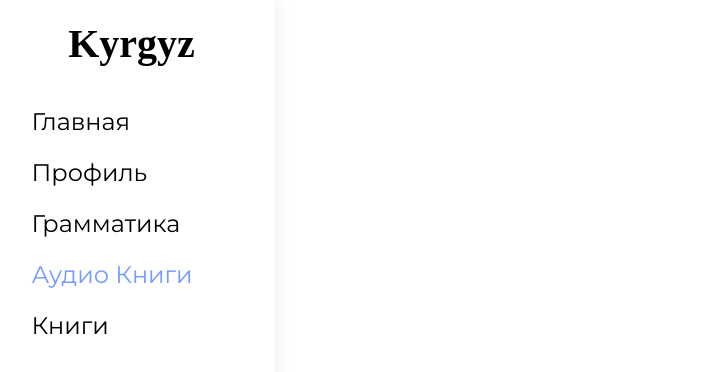
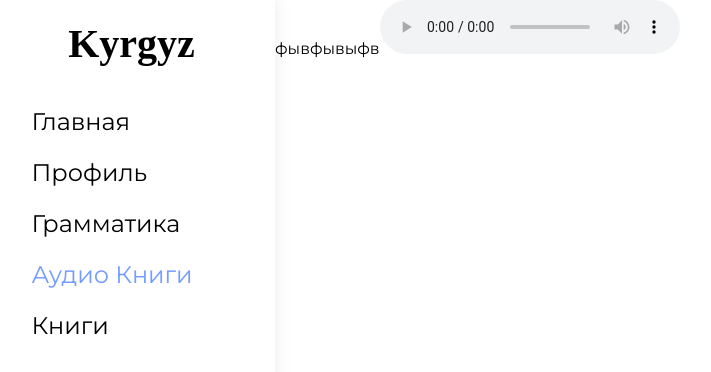
Before and after one commit to EmirlanDogdurbaev/kyrgyz_voice, a React (Vite) app: page /audio in a window 1280 px wide. Shown: the top 372 px of the page, without its empty margins (12-723 px from the left). Built offline with nearby package versions, Linux system fonts and the light colour scheme; the HTML template or start-up script is replaced by a standard one; a web font is replaced by a local one.

Commit message:
add mp3 play function

```diff
--- a/src/App.jsx
+++ b/src/App.jsx
@@ -6,6 +6,7 @@ import Grammar from "./pages/Grammar/Grammar";
 import Books from "./pages/Books/Books";
 import Book from "./components/Book/Book";
 import Text from "./pages/Books/Text";
+import AudioBooks from "./pages/Audio/Audio";
 function App() {
   return (
     <>
@@ -15,6 +16,7 @@ function App() {
           <Route path="/grammatic" element={<Grammar/>} />
           <Route path="/books" element={<Books/>} />
           <Route path="/books/bookText" element={<Text/>} />
+          <Route path="/audio" element={<AudioBooks/>} />
         </Routes>
       </Layout>
     </>
--- /dev/null
+++ b/src/pages/Audio/Audio.jsx
@@ -0,0 +1,31 @@
+import React from 'react'
+import cl from './Audio.module.scss'
+
+function AudioBooks() {
+
+function playAudio() {
+    var audio = new Audio('../../../../src/assets/audio/audio.mp3');
+    audio.play();
+}
+
+document.addEventListener('mouseup', function() {
+    var selectedText = window.getSelection().toString();
+    if (selectedText.trim() !== '') {
+        playAudio();
+    }
+});
+
+    const audio = "../../../../src/assets/audio/audio.mp3"
+
+  return (
+    <div>
+        фывфывыфв
+        <audio controls>
+          <source src={audio} type="audio/mpeg" />
+          Your browser does not support the audio element.
+        </audio>
+    </div>
+  )
+}
+
+export default AudioBooks
--- a/src/pages/Books/Text.jsx
+++ b/src/pages/Books/Text.jsx
@@ -1,6 +1,11 @@
 import React from 'react'
 
 function Text() {
+
+    function playAudio() {
+        var audio = new Audio('../../../../src/assets/audio/audio.mp3');
+        audio.play();
+    }
 
 
     let lastSelectedText = '';
@@ -19,6 +24,7 @@ function Text() {
         const selectedText = getSelectedText();
         if (selectedText !== '' && selectedText !== lastSelectedText) {
             console.log("Выделенный текст:", selectedText);
+            playAudio();
             lastSelectedText = selectedText;
         }
     });
```
Also changed, not shown: src/pages/Audio/Audio.module.scss (added), 1 other file (tests, documents, lock files or other folders).
